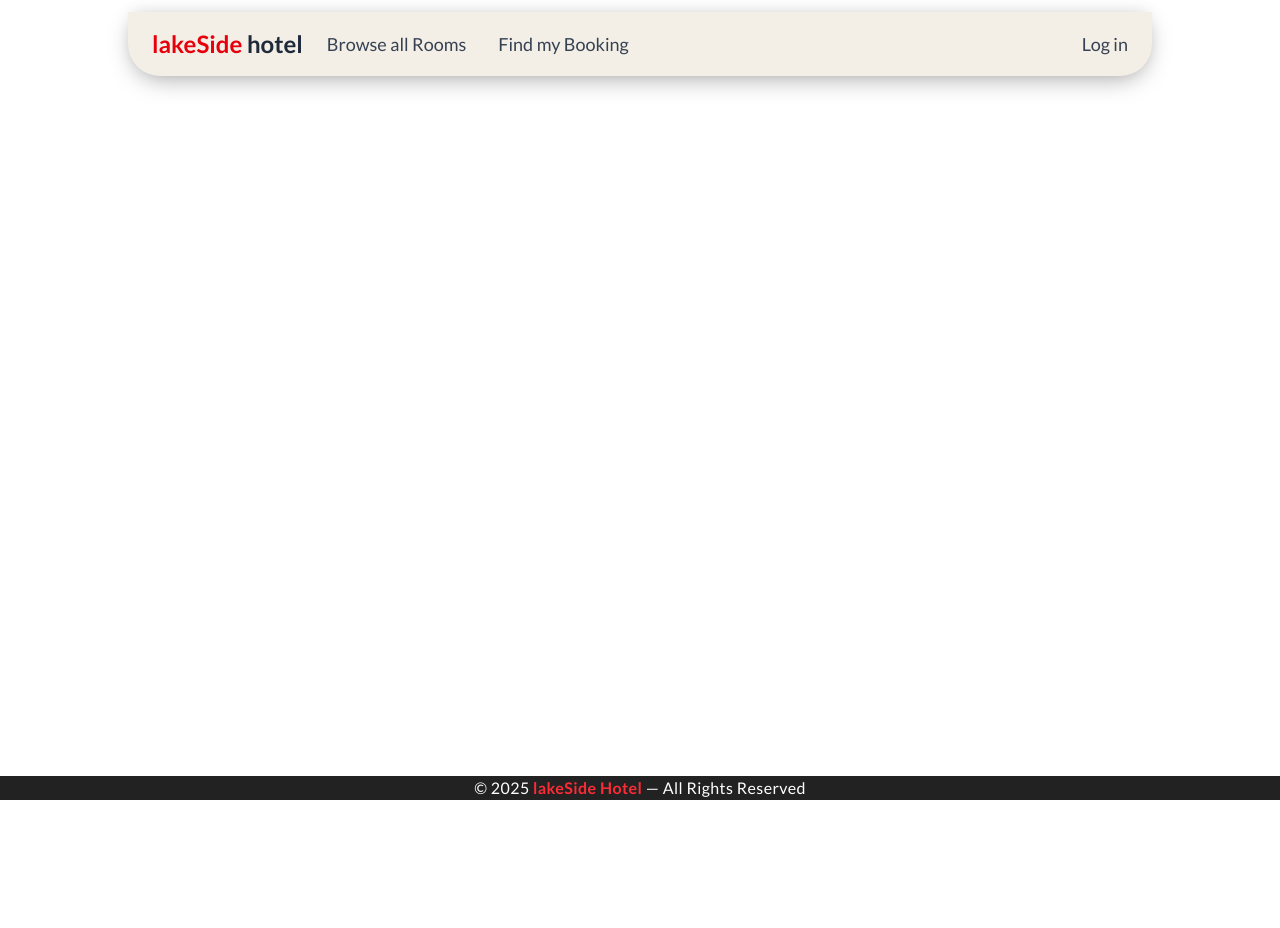
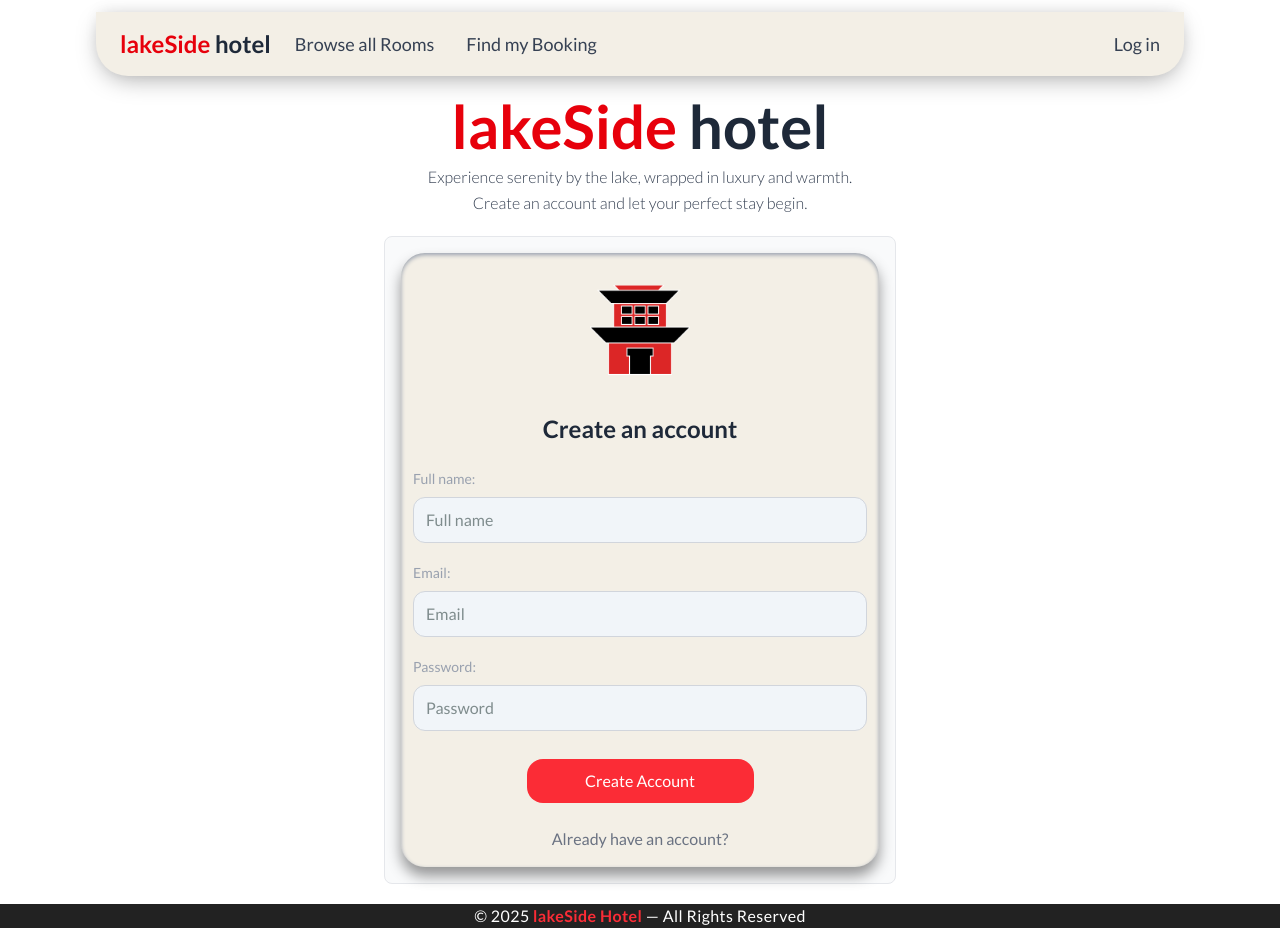
Before and after one commit to Al3k5a24/LakeSide-FrontEnd, a React (Vite) app: page /register in a window 1280 px wide. Before the commit the page ends 800 px from the top, so only its background shows below. Built offline with nearby package versions, Linux system fonts and the light colour scheme.

Commit message:
Login and Register page design completed, need adjustments

```diff
--- a/src/App.css
+++ b/src/App.css
@@ -6,7 +6,7 @@
   flex-direction: column;
 }
 .App__container{
-  width: 80vw;
+  width: 85vw;
   margin: 0 auto;
 }
 .App__content{
--- a/src/App.jsx
+++ b/src/App.jsx
@@ -9,6 +9,8 @@ import Footer from './components/layout/Footer.jsx'
 import RoomListing from './components/room/RoomListing.jsx'
 import BookingRoomPage from './components/room/BookingRoomPage.jsx'
 import Login from './components/Authentication/LoginPage.jsx'
+import LoginPage from './components/Authentication/LoginPage.jsx'
+import RegisterPage from './components/Authentication/RegisterPage.jsx'
 
 function App() {
 
@@ -25,7 +27,8 @@ function App() {
               <Route path='/add/new-room' element={<AddRoom/>}/>
               <Route path='/browse-rooms' element={<RoomListing/>}/>
               <Route path='/browse-rooms/booking/:roomId' element={<BookingRoomPage/>}/>
-              <Route path='/login' element={<Login/>}/>
+              <Route path='/login' element={<LoginPage/>}/>
+              <Route path='/register' element={<RegisterPage/>}/>
             </Routes>
           </main>
         </div>
--- a/src/components/Authentication/LoginForm.jsx
+++ b/src/components/Authentication/LoginForm.jsx
@@ -1,4 +1,5 @@
 import React from "react";
+import { Link } from "react-router-dom";
 
 const LoginForm = () => {
   return (
@@ -45,12 +46,19 @@ const LoginForm = () => {
             className="py-2 w-full rounded-xl border border-gray-300 bg-slate-100 px-2 text-center placeholder-[#7f8c8d] text-gray-400 focus:ring-2 focus:ring-red-500 focus:outline-none"
           />
         </div>
-        <div className="mb-2 text-right">
-          <a href="#" className="text-sm text-gray-400 hover:text-indigo-500">
-            Forgot Password?
-          </a>
+        <div className="flex flex-row mb-2 text-right">
+          <Link to={"/register"}>
+          <p className="text-sm text-gray-400 hover:text-red-500">
+            Haven't created an account yet?
+          </p>
+          </Link>
+          <Link to={"/forgot-password"} className="ml-auto">
+          <p className="text-sm text-gray-400 hover:text-red-500">
+            Forgot password?
+          </p>
+          </Link>
         </div>
-        <div className="flex items-center justify-center m-5 0 ">
+        <div className="flex items-center justify-center mt-5 mb-5">
           <button className="py-2.5 font-medium w-1/2 rounded-2xl bg-red-500 text-white transition-colors duration-300 hover:bg-red-600">
             Sign in
           </button>
--- /dev/null
+++ b/src/components/Authentication/RegisterForm.jsx
@@ -0,0 +1,83 @@
+import React from "react";
+import { Link } from "react-router-dom";
+
+const RegisterForm = () => {
+  return (
+    <div className="w-full max-w-lg max-h-full rounded-lg bg-gray-50 border border-gray-200 p-4 mx-2">
+      <form className="bg-[#F3EFE6] items-center py-4 px-3 rounded-3xl inset-shadow-sm inset-shadow-gray-400 drop-shadow-xl/40 space-y-3">
+        <div className="py-4 flex justify-center">
+          <a href="/">
+            <img
+              src="./src/assets/hotel-svgrepo-com.png"
+              alt="icon"
+              width="100"
+              height="100"
+              loading="lazy"
+            />
+          </a>
+        </div>
+        <h2 className="text-2xl font-bold mb-6 text-center text-gray-800">
+          Create an account
+        </h2>
+        <div className="flex flex-col items-start justify-start">
+          <label htmlFor="email" className="mb-1 block text-sm text-gray-400">
+            Full name:
+          </label>
+          <input
+            id="email"
+            className="w-full border mt-1 border-gray-300
+             bg-slate-100 mb-2 outline-none rounded-xl py-2.5 px-3
+             placeholder-[#7f8c8d] text-gray-400 focus:ring-2 focus:ring-red-500 focus:outline-none"
+            type="text"
+            placeholder="Full name"
+            required
+          />
+        </div>
+
+        <div className="flex flex-col items-start justify-start">
+          <label htmlFor="email" className="mb-1 block text-sm text-gray-400">
+            Email:
+          </label>
+          <input
+            id="email"
+            className="w-full border mt-1 mb-2 border-gray-300
+             bg-slate-100 outline-none rounded-xl py-2.5 px-3
+             placeholder-[#7f8c8d] text-gray-400 focus:ring-2 focus:ring-red-500 focus:outline-none"
+            type="email"
+            placeholder="Email"
+            required
+          />
+        </div>
+
+        <div className="flex flex-col items-start justify-start">
+          <label htmlFor="email" className="mb-1 block text-sm text-gray-400">
+            Password:
+          </label>
+          <input
+            id="email"
+            className="w-full border mt-1 border-gray-300
+             bg-slate-100 mb-2 outline-none rounded-xl py-2.5 px-3
+             placeholder-[#7f8c8d] text-gray-400 focus:ring-2 focus:ring-red-500 focus:outline-none"
+            type="text"
+            placeholder="Password"
+            required
+          />
+        </div>
+
+        <div className="flex items-center justify-center mt-5 mb-3">
+          <button className="w-1/2 mb-3 rounded-2xl bg-red-500 hover:bg-red-800 transition-all active:scale-95 py-2.5 text-white font-medium">
+            Create Account
+          </button>
+        </div>
+
+        <Link>
+          <span className="flex items-center justify-center text-gray-500 hover:text-red-700">
+            Already have an account?
+          </span>
+        </Link>
+      </form>
+    </div>
+  );
+};
+
+export default RegisterForm;
--- a/src/components/Authentication/RegisterPage.jsx
+++ b/src/components/Authentication/RegisterPage.jsx
@@ -1,10 +1,22 @@
 import React from 'react'
+import RegisterForm from './RegisterForm'
 
 const RegisterPage = () => {
   return (
-    <div>
-
-    </div>
+    <section>
+      <div className='flex flex-col items-center justify-center'>
+        <span className="text-6xl font-semibold text-red-600 hover:text-red-700 transition-colors">
+        lakeSide <span className="text-gray-800">hotel</span>
+      </span>
+      <div className='flex flex-col items-center justify-center mt-2 text-md text-gray-700 leading-relaxed font-light'>
+        <p>Experience serenity by the lake, wrapped in luxury and warmth.</p>
+        <p>Create an account and let your perfect stay begin.</p>
+      </div>
+      </div>
+      <div className='flex w-full items-center justify-center mt-5 mb-5'>
+        <RegisterForm/>
+      </div>
+    </section>
   )
 }
 
--- a/src/components/layout/NavBar.jsx
+++ b/src/components/layout/NavBar.jsx
@@ -11,7 +11,7 @@ const NavBar = () => {
 
   return (
 <nav className="relative flex flex-col md:flex-row w-full items-center justify-between px-6 py-4 mb-5 bg-[#F3EFE6] rounded-b-4xl
-               shadow-[0_-4px_16px_-4px_rgba(0,0,0,0.1),0_8px_24px_-6px_rgba(0,0,0,0.35)] mt-3">
+  shadow-[0_-4px_16px_-4px_rgba(0,0,0,0.1),0_8px_24px_-6px_rgba(0,0,0,0.35)] mt-3">
   {/* Logo */}
   <div className="flex items-center flex-shrink-0 text-black mr-6">
     <Link to="/" className="flex items-center gap-2">
```
